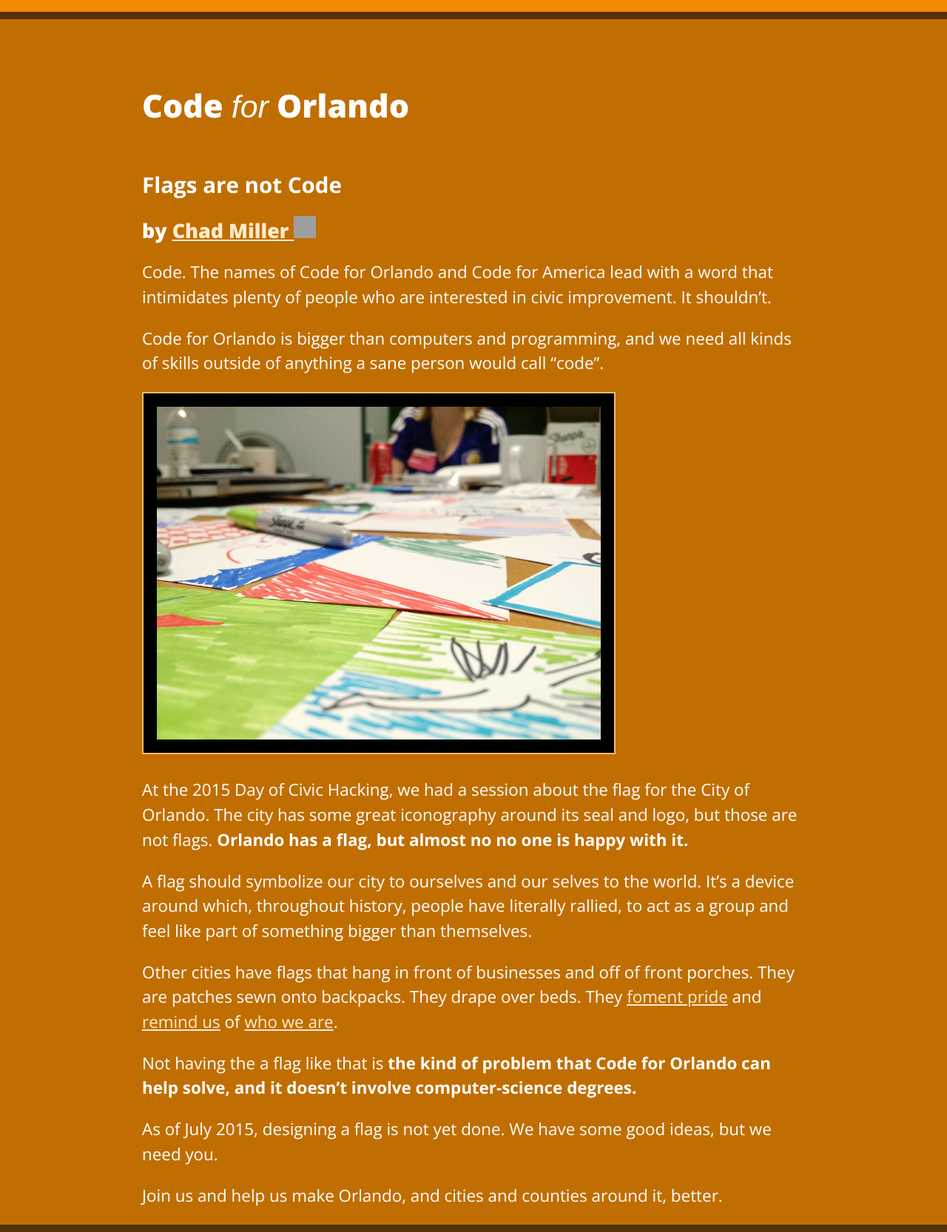
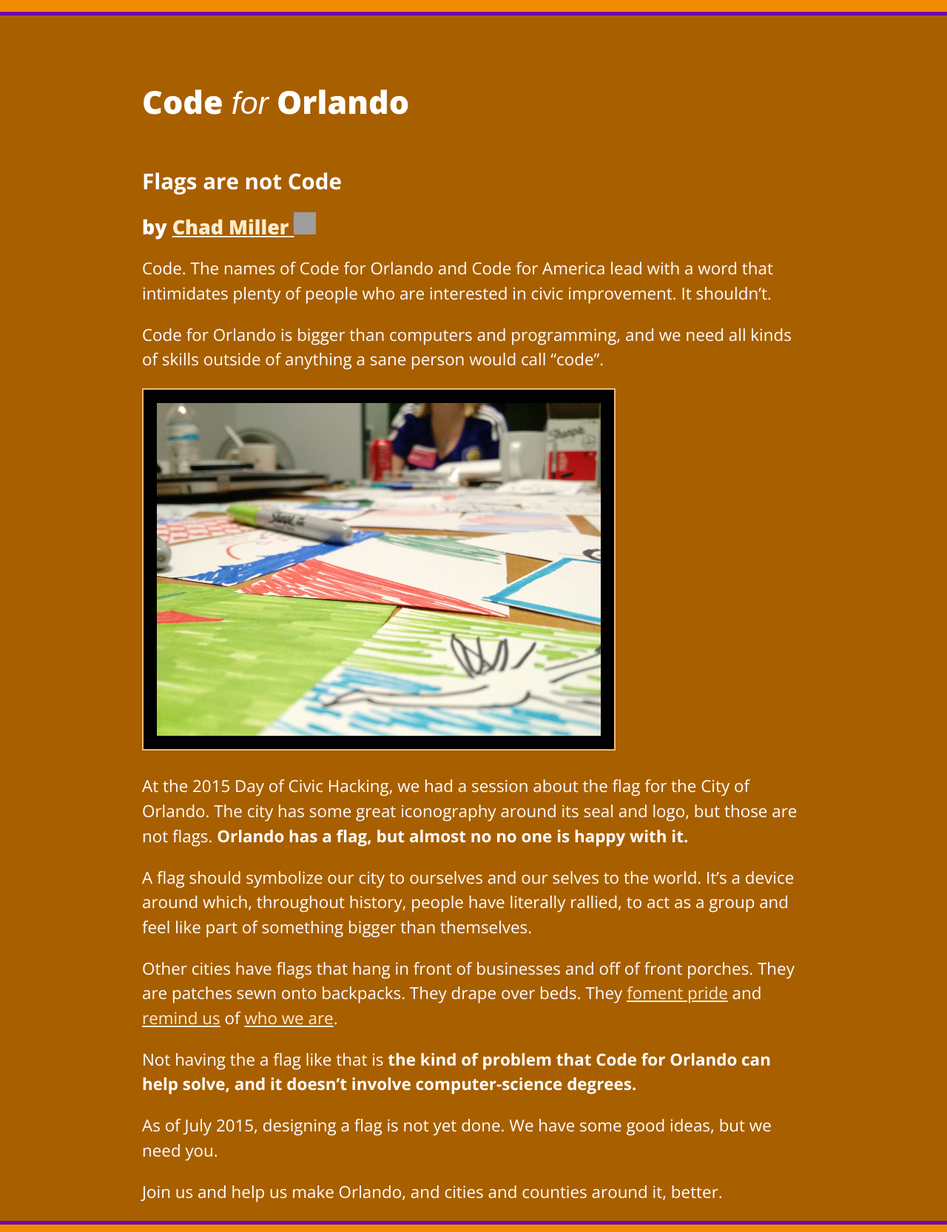
Before and after one commit to cforlando/cforlando.github.io, a Jekyll site: the page built from _posts/2015-07-30-flags.md, in a window 1280 px wide. Shown: the whole page at 74% size. Built offline with Jekyll 4.4.1, drawn with Linux system fonts in a browser that asks for light colours; some web fonts are replaced; grey boxes are pictures that could not be loaded.

Commit message:
Shift colors a bit to be less striking

```diff
--- a/styles/site.css
+++ b/styles/site.css
@@ -35,11 +35,9 @@ html body {
 
 html#blog > body  {
 	color: white;
-	background-color: hsla(34, 98%, 38%, 1);
-	border-bottom: hsla(32, 88%, 18%, 1) solid 10px;
-	border-top: hsla(32, 88%, 18%, 1) solid 10px;
-
-
+	background-color: hsl(34, 100%, 33%);
+	border-bottom: hsl(278, 91%, 35%) solid 5px;
+	border-top: hsl(278, 91%, 35%) solid 5px;
 }
 
 html#frontpage body {
```
